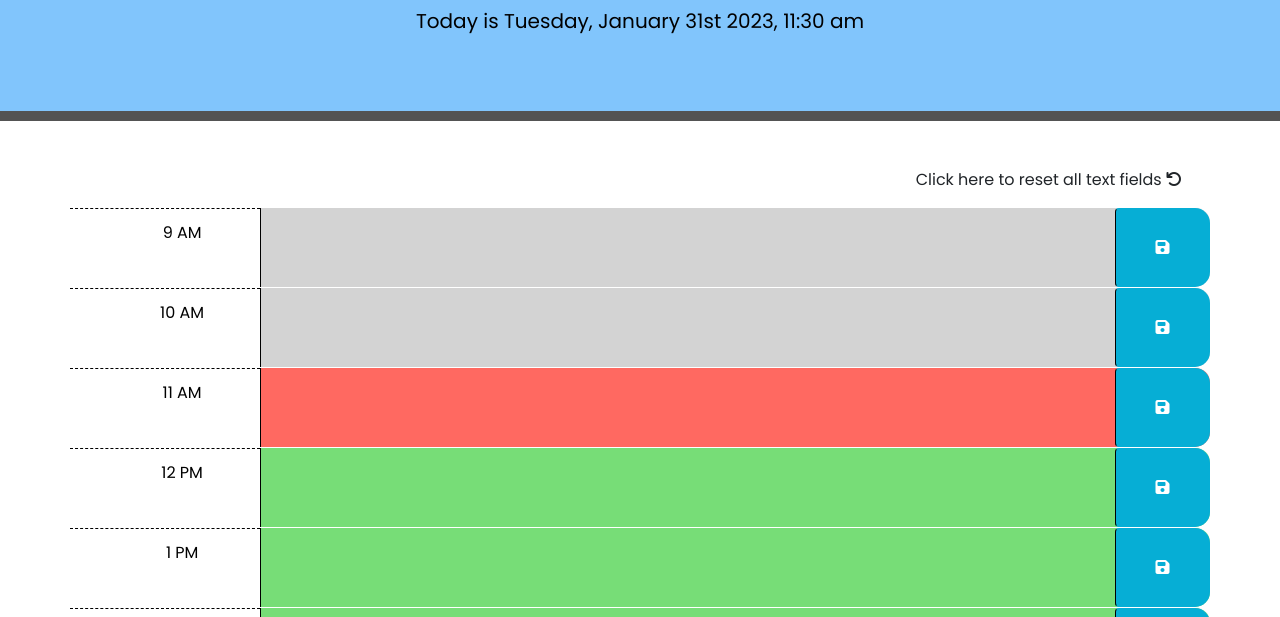
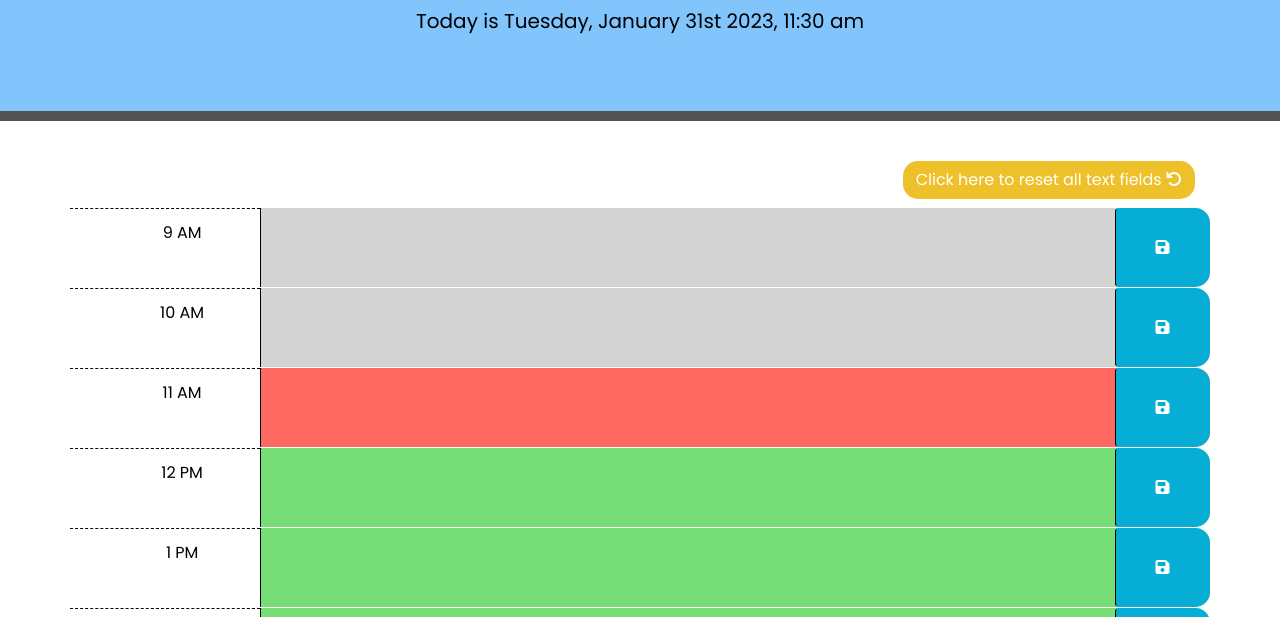
Before and after one commit to wagnerona/work-day-scheduler, a plain HTML site: page index.html in a window 1280 px wide. Shown: the part 183-800 px from the top of the page. Drawn offline with nearby package versions, Linux system fonts and the light colour scheme.

Commit message:
Added resources to readme, added styles for clear schduler btn

```diff
--- a/Assets/style.css
+++ b/Assets/style.css
@@ -71,3 +71,15 @@ textarea {
   font-size: 20px;
   transition: all 0.3s ease-in-out;
 }
+
+.resetBtn {
+  border-radius: 15px 15px 15px 15px;
+  background-color: #eebf25fa;
+  color: white;
+  max-height: 50px;
+}
+
+.resetBtn i:hover {
+  font-size: 20px;
+  transition: all 0.3s ease-in-out;
+}
```
Also changed, not shown: 1 other file.
